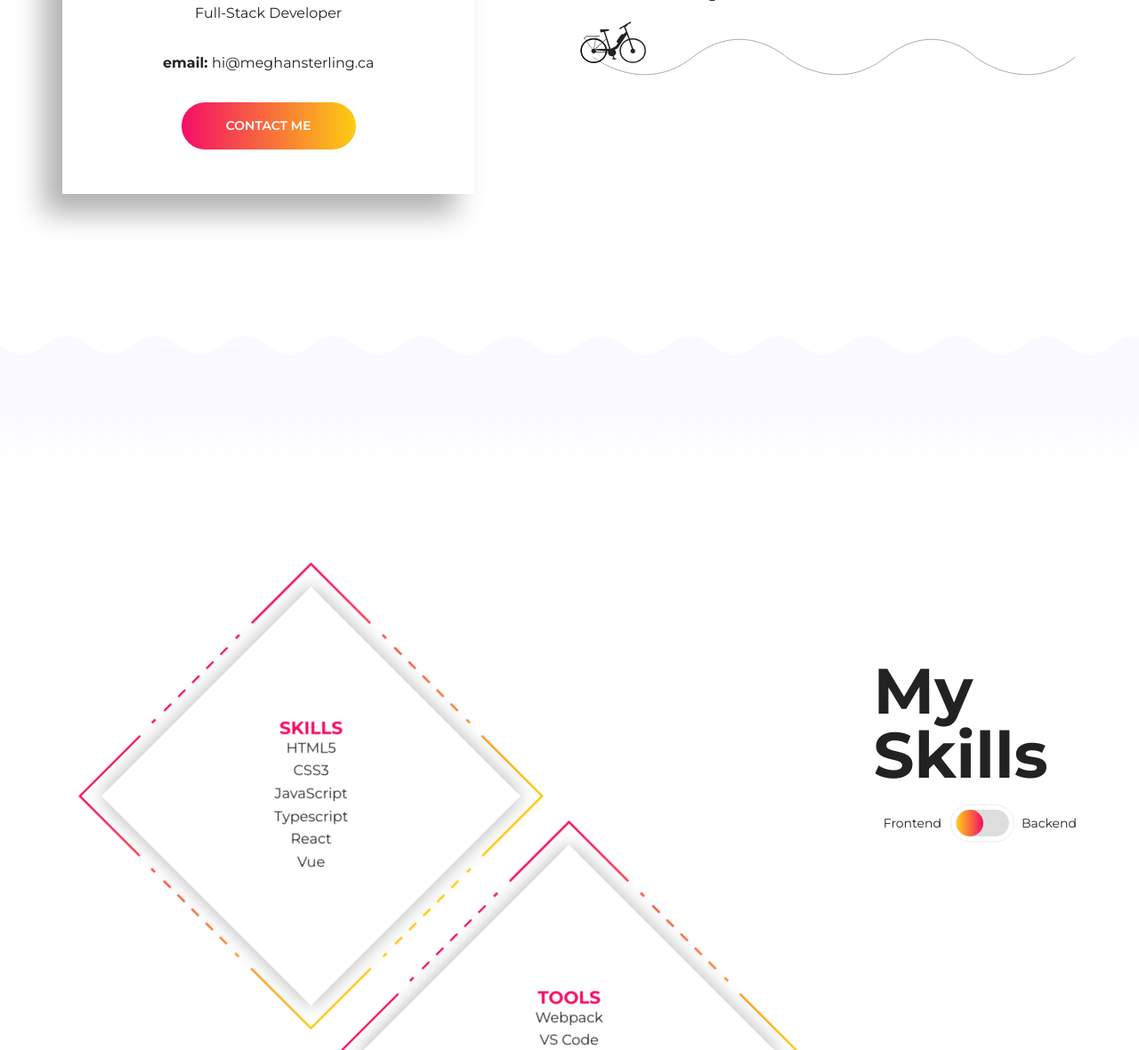
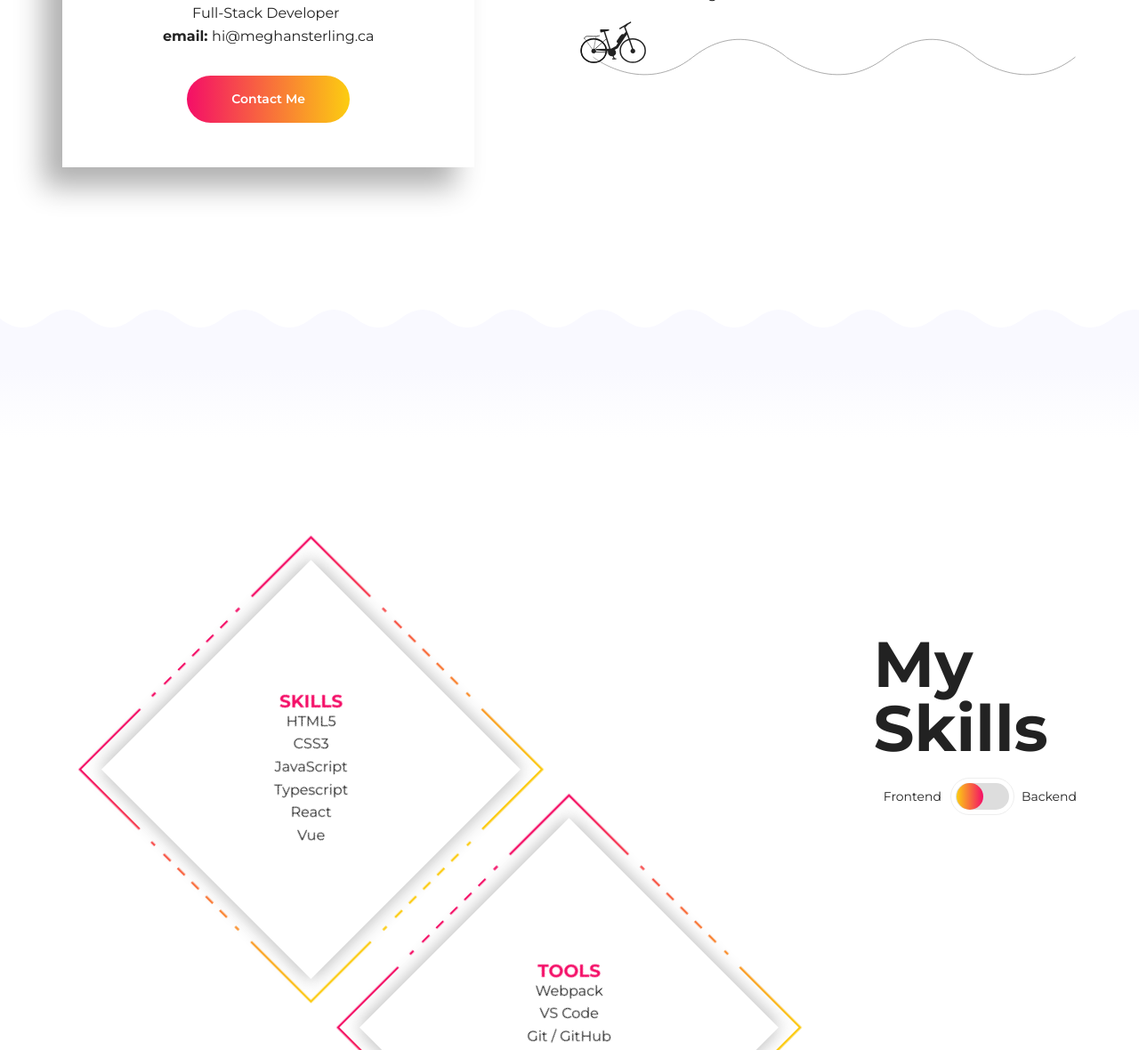
Before and after one commit to SterMeg/Portfolio2020, a Gatsby site: page / in a window 1280 px wide. Shown: the part 1560-2740 px from the top of the page at 89% size. Built offline with nearby package versions, Linux system fonts and the light colour scheme; Gatsby itself is replaced by a stand-in of ours.

Commit message:
A bunch of stuff

```diff
--- a/package.json
+++ b/package.json
@@ -27,7 +27,8 @@
     "react-dom": "^16.12.0",
     "react-helmet": "^5.2.1",
     "styled-components": "^5.0.1",
-    "styled-normalize": "^8.0.7"
+    "styled-normalize": "^8.0.7",
+    "typewriter-effect": "^2.13.0"
   },
   "devDependencies": {
     "prettier": "^1.19.1"
--- /dev/null
+++ b/src/components/Button.js
@@ -0,0 +1,39 @@
+import styled from "styled-components"
+import { mainGradient, lightTheme } from "../utils"
+
+export const Button = styled.button`
+  background: none;
+  border: none;
+  border-radius: 40px;
+  cursor: pointer;
+  display: inline-block;
+  font-size: 1.4rem;
+  font-weight: 600;
+  padding: 15px 50px;
+  position: relative;
+`
+
+export const GradientButton = styled(Button)`
+  background: ${mainGradient};
+  color: #fff;
+  &:hover {
+    color: #fff;
+  }
+  &:after {
+    content: "";
+    background: ${lightTheme.primaryColor};
+  }
+`
+export const InvertedGradientButton = styled(Button)`
+    position: relative;
+    /* transform: rotate(2deg); */
+    /* z-index: 1; */
+  background-image: linear-gradient(white, white), ${mainGradient};
+  border: double 2px transparent;
+  background-origin: border-box;
+  background-clip: padding-box, border-box;
+
+  &:hover {
+    background-image: ${mainGradient}
+  }
+  `
--- a/src/components/FlipCard.js
+++ /dev/null
@@ -1,56 +0,0 @@
-import React from "react";
-import { breakpoints } from "../utils";
-import styled from "styled-components"
-
-import { CardFace } from "./CardFace";
-
-
-const FlipCardStyles = styled.div`
-  --boxOffset: 12;
-  --span: var(--boxOffset);
-  --startLine: 3;
-  --gridColumnStart: 2;
-  --gridRowStart: calc(
-    ${({ index }) => index} * var(--boxOffset) + var(--startLine)
-  );
-
-  background-color: transparent;
-  display: grid;
-  grid: repeat(6, 1fr) / repeat(6, 1fr);
-  grid-column: var(--gridColumnStart) / span var(--span);
-  grid-row: var(--gridRowStart) / span var(--span);
-  perspective: 1000px;
-  @media (min-width: ${breakpoints.sm}) {
-    --startLine: 2;
-    --boxOffset: 4;
-    --span: calc(var(--boxOffset) * 2);
-    --gridColumnStart: var(--gridRowStart);
-  }
-  @media (min-width: ${breakpoints.sm}) and (max-width: ${breakpoints.lg}) {
-    &:last-of-type {
-      --gridColumnStart: 2;
-    }
-  }
-  @media (min-width: ${breakpoints.lg}) {
-    --boxOffset: 3;
-  }
-`
-
-const FlipCardInner = styled.div`
-  display: grid;
-  grid-column: 2 / -2;
-  grid-row: 2 / -2;
-  height: 100%;
-  text-align: center;
-  transition: transform 0.8s;
-  transform-style: preserve-3d;
-  transform: ${props =>
-    props.rotated ? "rotate3d(0,1,0,180deg)" : "none"};
-`
-
-export const FlipCard = ({ rotated, index, children }) => (
-<FlipCardStyles index={index}>
-  <FlipCardInner rotated={rotated}>
-    {children}
-  </FlipCardInner>
-</FlipCardStyles>);
--- /dev/null
+++ b/src/components/SkillsGrid.js
@@ -0,0 +1,85 @@
+import React from "react";
+import { breakpoints } from "../utils";
+import { CardFace } from "./CardFace"
+import styled from "styled-components"
+
+const skillsets = [
+  {
+    title: "skills",
+    frontend: ["HTML5", "CSS3", "JavaScript", "Typescript", "React", "Vue"],
+    backend: ["Node.js", "Express", "Ruby", "Ruby on Rails", "PHP"],
+  },
+  {
+    title: "tools",
+    frontend: ["Webpack", "VS Code", "Git / GitHub", "Gulp", "Command Line"],
+  },
+  {
+    title: "more",
+    frontend: ["Jest", "Sass", "CSS-in-JS", "CSS Grid", "CSS Animation"],
+    backend: ["PostgreSQL", "MongoDB", "JSON API", "Fast JSON:API"],
+  }
+]
+
+const FlipCardStyles = styled.div`
+  --boxOffset: 12;
+  --span: var(--boxOffset);
+  --startLine: 3;
+  --gridColumnStart: 2;
+  --gridRowStart: calc(
+    ${({ index }) => index} * var(--boxOffset) + var(--startLine)
+  );
+
+  background-color: transparent;
+  display: grid;
+  grid: repeat(6, 1fr) / repeat(6, 1fr);
+  grid-column: var(--gridColumnStart) / span var(--span);
+  grid-row: var(--gridRowStart) / span var(--span);
+  perspective: 1000px;
+  @media (min-width: ${breakpoints.sm}) {
+    --startLine: 2;
+    --boxOffset: 4;
+    --span: calc(var(--boxOffset) * 2);
+    --gridColumnStart: var(--gridRowStart);
+  }
+  @media (min-width: ${breakpoints.sm}) and (max-width: ${breakpoints.lg}) {
+    &:last-of-type {
+      --gridColumnStart: 2;
+    }
+  }
+  @media (min-width: ${breakpoints.lg}) {
+    --boxOffset: 3;
+  }
+`
+
+const FlipCardInner = styled.div`
+  display: grid;
+  grid-column: 2 / -2;
+  grid-row: 2 / -2;
+  height: 100%;
+  text-align: center;
+  transition: transform 0.8s;
+  transform-style: preserve-3d;
+  transform: ${({rotate}) =>
+    rotate ? "rotate3d(0,1,0,180deg)" : "none"};
+`
+
+export const SkillsGrid = ({rotate = false }) => (
+  skillsets.map(({title, frontend, backend}, index) => (
+      <FlipCardStyles index={index} key={title}>
+        <FlipCardInner rotate={ backend ? rotate : false }>
+          <CardFace
+              face="front"
+              list={frontend}
+              title={title}
+            />
+          {backend &&
+          <CardFace
+            face="back"
+            list={backend}
+            title={title}
+          />
+          }
+        </FlipCardInner>
+      </FlipCardStyles>
+    ))
+)
--- a/src/components/about.js
+++ b/src/components/about.js
@@ -1,10 +1,23 @@
 import React from "react"
+import Typewriter from "typewriter-effect"
 import {useSiteMetadata} from "../hooks/useSiteMetadata"
 import { Scallop } from "./svg"
 import SectionGrid from './section-grid'
 import BaseHeading from "./base-heading"
 import AboutImage from "./about-image"
 import styled from "styled-components"
+import { GradientButton }  from "./Button"
+
+const typewriter = [
+  "Full-Stack Developer",
+  "Aerial Artist",
+  "Enthusiastic Learner",
+  "Coffee Conniseur",
+  "Avid Googler",
+  "Pug Lover",
+  "Comic Book Fanatic",
+  "Shower Singer"
+]
 
 const NameCard = styled.figure`
   grid-column: 2 / span 5;
@@ -37,19 +50,19 @@ const NameCard = styled.figure`
   }
 `
 
-const Button = styled.button`
-  background: linear-gradient(to right, #f40e67 0%, #fccd11 100%);
-  color: #fff;
-  display: inline-block;
-  font-size: 1.4rem;
-  font-weight: 600;
-  text-transform: uppercase;
-  padding: 15px 50px;
-  border-radius: 40px;
-  &:hover {
-    color: #fff;
-  }
-`
+// const Button = styled.button`
+//   background: linear-gradient(to right, #f40e67 0%, #fccd11 100%);
+//   color: #fff;
+//   display: inline-block;
+//   font-size: 1.4rem;
+//   font-weight: 600;
+//   text-transform: uppercase;
+//   padding: 15px 50px;
+//   border-radius: 40px;
+//   &:hover {
+//     color: #fff;
+//   }
+// `
 
 const AboutContainer = styled(SectionGrid)`
   grid-template-rows: 69px 115px auto;
@@ -70,19 +83,25 @@ const AboutHeading = styled(BaseHeading)`
 const About = () => {
   const { contact } = useSiteMetadata()
   return (
-    <AboutContainer>
+    <AboutContainer id="about">
       <AboutHeading as="h2">About<br></br>Meghan</AboutHeading>
       <NameCard>
         <AboutImage />
         <figcaption>
           <h3>Meghan Sterling</h3>
-          <h4>Full-Stack Developer</h4>
+          <Typewriter
+            options={{
+              strings: typewriter,
+              autoStart: true,
+              loop: true
+            }}
+          />
           <p>
             email: <a href={`mailto:${contact}`}>{contact}</a>
           </p>
-          <Button as="a" href="#contact">
+          <GradientButton as="a" href="#contact">
             Contact Me
-          </Button>
+          </GradientButton>
         </figcaption>
       </NameCard>
       <AboutBlurb>
--- a/src/components/projects.js
+++ b/src/components/projects.js
@@ -6,6 +6,7 @@ import BaseHeading from "./base-heading"
 import { lightTheme } from "../utils"
 import SectionGrid from "./section-grid"
 import { listUnset } from "../utils/layout"
+import { InvertedGradientButton } from "./Button"
 
 const ProjectsContainer = styled(SectionGrid)`
   grid-row-gap: 20px;
@@ -56,26 +57,14 @@ const ProjectContainer = styled.div`
   padding: 45px;
   grid-template-columns: repeat(auto-fit, minmax(100px, calc(50% - 40px)));
   grid-gap: 40px;
-  a {
-    border: 6px solid white;
-    box-shadow: -5.84px 6.58px 20px #b0b0b0, inset 0 3px 3px #b0b0b0;
-  }
   .gatsby-image-wrapper {
     margin: 5px;
   }
-  /* a {
-    position: relative;
-    background: #fff;
-  }
-  a:before {
-    content: "";
-    background: linear-gradient(to right, #f40e67 0%, #fccd11 100%);
-    position: absolute;
-    top: -2px;
-    bottom: -2px;
-    left: -2px;
-    right: -2px;
-  } */
+`
+
+const ImageBorder = styled.a`
+  border: 6px solid white;
+  box-shadow: -5.84px 6.58px 20px #b0b0b0, inset 0 3px 3px #b0b0b0;
 `
 
 const ProjectHeader = styled.header`
@@ -157,14 +146,14 @@ const Projects = () => {
             </ProjectHeader>
             <p>{project.description}</p>
             <div>
-              {project.url && <a href={project.url}>View Live</a>}
-              {project.github && <a href={project.github}>View Code</a>}
+              {project.url && <InvertedGradientButton as="a" href={project.url}>View Live</InvertedGradientButton>}
+              {project.github && <InvertedGradientButton as="a" href={project.github}>View Code</InvertedGradientButton>}
             </div>
           </div>
           {project.img && (
-            <a href={project.url}>
+            <ImageBorder href={project.url}>
               <Img fluid={project.img.childImageSharp.fluid} />
-            </a>
+            </ImageBorder>
           )}
         </ProjectContainer>
       ))}
--- a/src/components/skills.js
+++ b/src/components/skills.js
@@ -5,8 +5,7 @@ import styled from "styled-components"
 import BaseHeading from "./base-heading"
 import SectionGrid from "./section-grid"
 import Toggle from "./toggle"
-import { FlipCard } from "./FlipCard"
-import { CardFace } from "./CardFace"
+import { SkillsGrid } from "./SkillsGrid"
 
 const SkillsContainer = styled(SectionGrid)`
   background: linear-gradient(
@@ -20,23 +19,6 @@ const SkillsContainer = styled(SectionGrid)`
   grid-auto-rows: minmax(var(--rowHeight), auto);
   position: relative;
 `
-
-const skillsets = [
-  {
-    title: "skills",
-    frontend: ["HTML5", "CSS3", "JavaScript", "Typescript", "React", "Vue"],
-    backend: ["Node.js", "Express", "Ruby", "Ruby on Rails", "PHP"]
-  },
-  {
-    title: "tools",
-    frontend: ["Webpack", "VS Code", "Git / GitHub", "Gulp", "Command Line"]
-  },
-  {
-    title: "more",
-    frontend: ["Jest", "Sass", "CSS-in-JS", "CSS Grid", "CSS Animation"],
-    backend: ["PostgreSQL", "MongoDB", "JSON API", "Fast JSON:API"]
-  }
-]
 
 const SkillsTitle = styled(BaseHeading)`
   grid-column: 2 / -2;
@@ -74,26 +56,7 @@ const [skillSelect, setSkillSelect] = useState('frontend')
        setActiveToggle={setSkillSelect}
        attributes={skillToggle}
      />
-     {skillsets.map(({title, frontend, backend}, index) => (
-       <FlipCard
-         rotated={skillSelect === "backend" && backend }
-         index={index}
-         key={title}
-       >
-         <CardFace
-           face="front"
-           list={frontend}
-           title={title}
-         />
-         {backend &&
-          <CardFace
-            face="back"
-            list={backend}
-            title={title}
-          />
-         }
-       </FlipCard>
-     ))}
+     <SkillsGrid rotate={skillSelect === "backend" ? true : false}/>
      <Scallop flip id={4} />
    </SkillsContainer>
  )
--- a/src/utils/colors.js
+++ b/src/utils/colors.js
@@ -1,7 +1,9 @@
 export const pink = "#f40e67"
 export const yellow = "#fccd11"
-export const orange = "#c50952"
+export const darkPink = "#c50952"
+export const orange = "#ff9400"
 export const blue = "#F9F9FF"
+export const mainGradient = `linear-gradient(to right, ${pink} 0%, ${yellow} 100%)`
 
 export const neutral = {
   100: "#FFFFFF",
```
Also changed, not shown: 1 other file.
